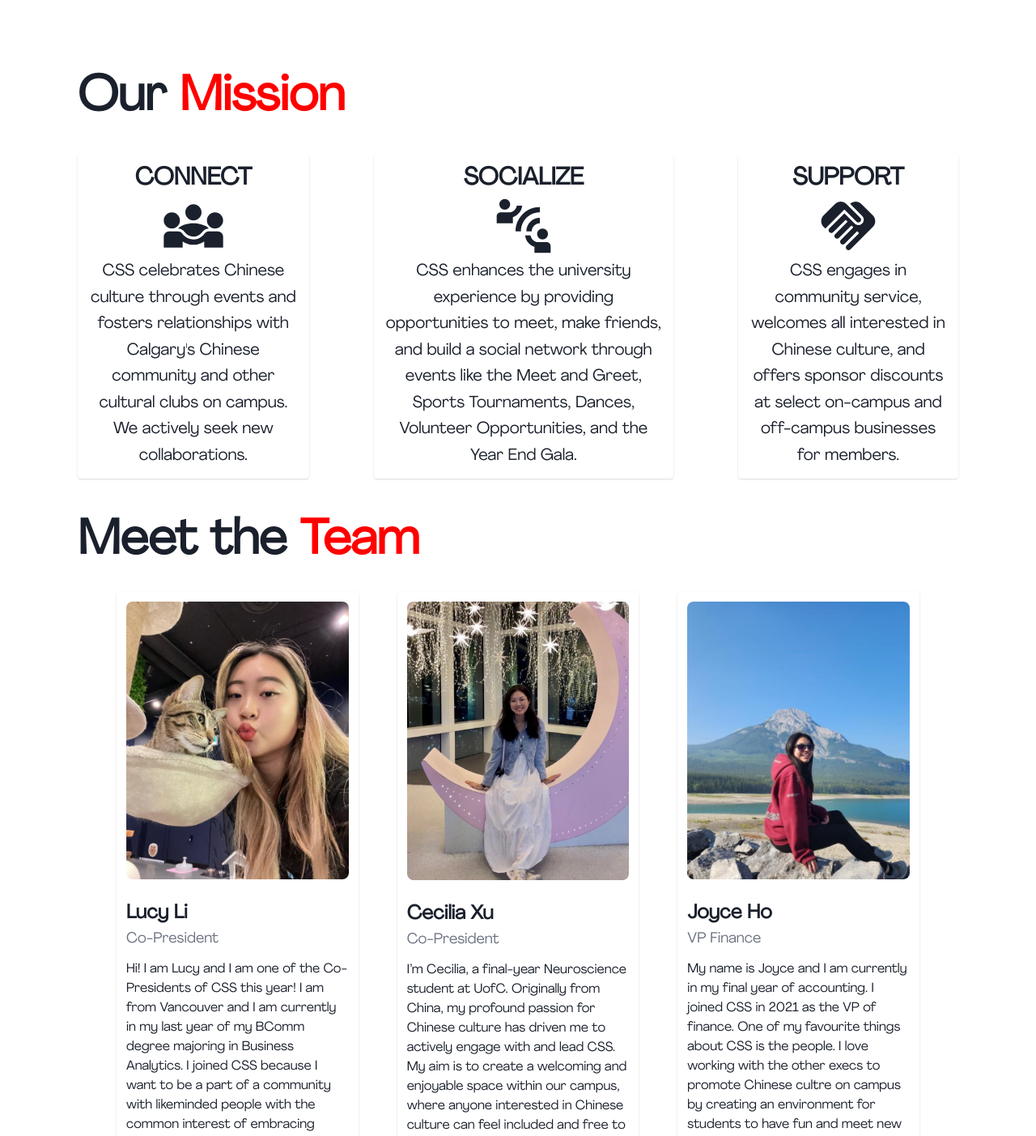
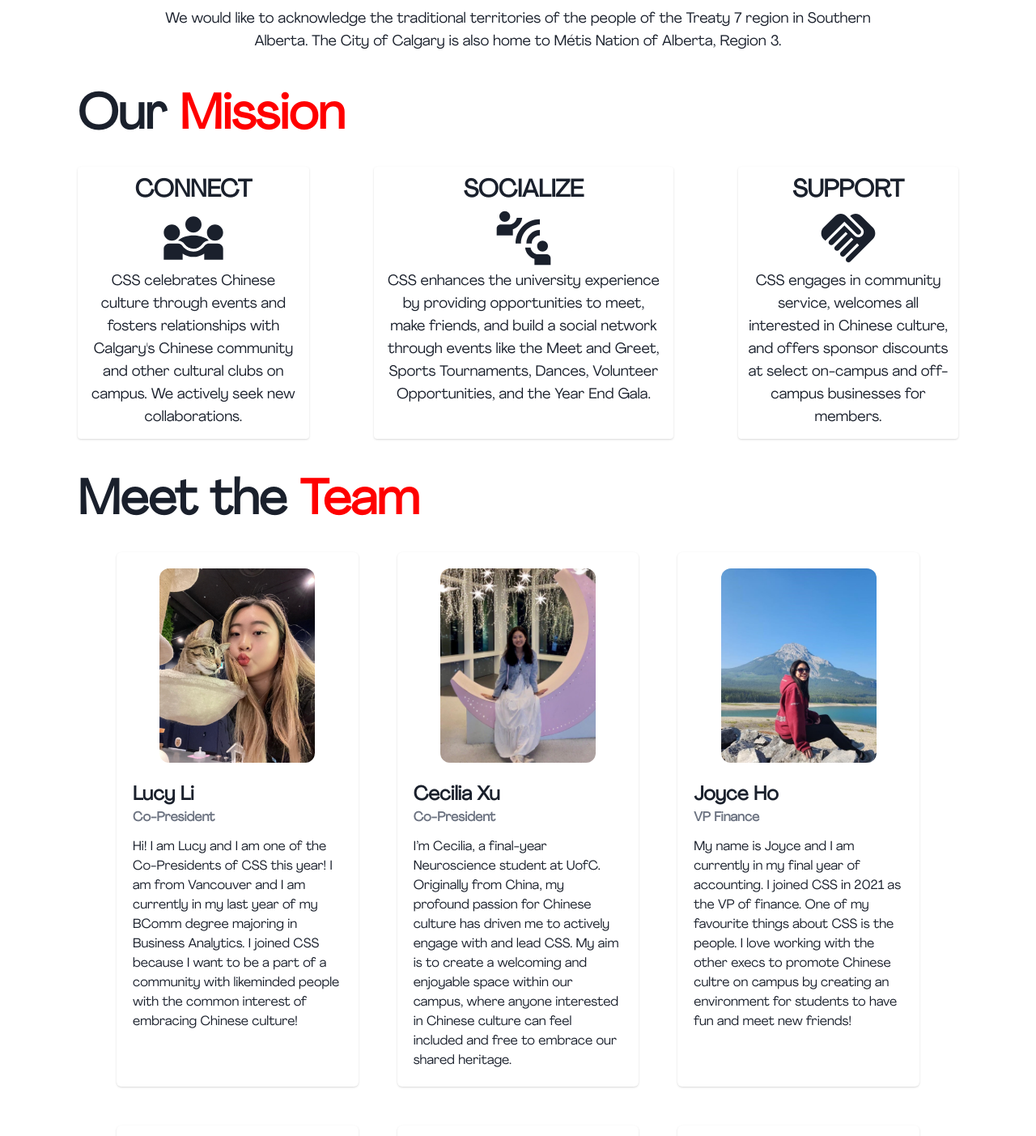
Before and after one commit to allennguyen01/UCalgary-CSS, a React (Vite) app: page /about-us in a window 1280 px wide. Shown: the part 694-2097 px from the top of the page at 81% size. Built offline with nearby package versions, Linux system fonts and the light colour scheme.

Commit message:
Style about us page for mobile

```diff
--- a/src/index.css
+++ b/src/index.css
@@ -6,3 +6,9 @@
   font-family: "Agrandir";
   src: url(../src/assets/Agrandir/Agrandir-Regular.otf);
 }
+
+@layer utilities {
+  .grid-cols-autofit {
+    grid-template-columns: repeat(auto-fit, minmax(14rem, 1fr));
+  }
+}
--- a/src/pages/AboutUs.jsx
+++ b/src/pages/AboutUs.jsx
@@ -5,7 +5,19 @@ import JoyceHeadshot from "../assets/images/meet-the-team/Joyce.jpg";
 import KerryHeadshot from "../assets/images/meet-the-team/Kerry.jpg";
 import ReneeHeadshot from "../assets/images/meet-the-team/Renee.jpg";
 import StephHeadshot from "../assets/images/meet-the-team/Steph.jpg";
-import { Card, CardBody, Image, Stack, Text } from "@chakra-ui/react";
+import {
+  Card,
+  CardBody,
+  Image,
+  Stack,
+  Text,
+  Accordion,
+  AccordionItem,
+  AccordionButton,
+  AccordionPanel,
+  AccordionIcon,
+  Box,
+} from "@chakra-ui/react";
 import PropTypes from "prop-types";
 import Diversity3Icon from "@mui/icons-material/Diversity3";
 import ConnectWithoutContactIcon from "@mui/icons-material/ConnectWithoutContact";
@@ -60,14 +72,14 @@ export default function AboutUs() {
   ];
 
   return (
-    <div className="flex flex-auto flex-col m-8 gap-12">
+    <div className="flex flex-auto flex-col m-2 lg:m-8 gap-12">
       <div id="who-we-are" className="flex flex-col items-center gap-8">
-        <div className="flex items-center justify-center gap-16">
+        <div className="flex flex-col lg:flex-row items-center justify-center lg:gap-16">
           <div>
-            <h1 className="text-6xl font-semibold">
+            <h1 className="text-4xl lg:text-6xl font-semibold">
               Who <span className="text-red">We</span> Are
             </h1>
-            <p className="text-xl my-8 leading-relaxed">
+            <p className="text-base/relaxed lg:text-xl/relaxed my-8">
               Established in 1968, the Chinese Students&apos; Society (CSS) is
               the pioneering and largest Chinese student club at the University
               of Calgary. As a non-profit organization, CSS is devoted to
@@ -83,20 +95,20 @@ export default function AboutUs() {
           <img
             src={img}
             alt="CSS team photo"
-            className="h-[26rem] rounded-full"
+            className="max-h-[32rem] rounded-full"
           />
         </div>
-        <p className="text-lg text-center">
+        <p className="text-sm lg:text-lg text-center max-w-4xl">
           We would like to acknowledge the traditional territories of the people
-          of the Treaty 7 region in Southern Alberta. <br />
-          The City of Calgary is also home to Métis Nation of Alberta, Region 3.
+          of the Treaty 7 region in Southern Alberta. The City of Calgary is
+          also home to Métis Nation of Alberta, Region 3.
         </p>
       </div>
-      <div id="our-mission">
-        <h1 className="text-6xl font-semibold my-10">
+      <div id="our-mission" className="flex flex-col gap-8">
+        <h1 className="text-4xl lg:text-6xl font-semibold">
           Our <span className="text-red">Mission</span>
         </h1>
-        <div className="text-xl leading-relaxed flex gap-20">
+        <div className="flex flex-col lg:flex-row text-xl leading-relaxed gap-8 lg:gap-20">
           <MissionCard
             title="CONNECT"
             icon={<Diversity3Icon sx={{ fontSize: iconSize }} />}
@@ -121,15 +133,17 @@ export default function AboutUs() {
           />
         </div>
       </div>
-      <div id="meet-the-team" className="flex flex-col gap-8">
-        <h1 className="text-6xl font-semibold">
+      <div id="meet-the-team" className="flex flex-col gap-4 lg:gap-8">
+        <h1 className="text-4xl lg:text-6xl font-semibold">
           Meet the <span className="text-red">Team</span>
         </h1>
 
-        <div className="grid grid-cols-3 gap-12 mx-12">
+        <div className="flex items-center justify-center">
+          <div className="grid grid-cols-1 lg:grid-cols-3 gap-4 lg:gap-12 lg:mx-12">
             {teamMembers.map((member) => (
               <TeamCard key={member.name} teamMember={member} />
             ))}
+          </div>
         </div>
       </div>
     </div>
@@ -140,9 +154,9 @@ function MissionCard({ title, icon, content }) {
   return (
     <Card size={"sm"}>
       <CardBody className="text-center">
-        <Text className="text-3xl text-center font-bold">{title}</Text>
-        {icon}
-        <Text>{content}</Text>
+        <Text className="lg:text-3xl font-bold">{title}</Text>
+        <Text>{icon}</Text>
+        <Text className="text-base lg:text-lg leading-relaxed">{content}</Text>
       </CardBody>
     </Card>
   );
@@ -156,26 +170,45 @@ MissionCard.propTypes = {
 
 function TeamCard({ teamMember }) {
   return (
-    <Card size={"sm"}>
+    <Card>
       <CardBody>
+        <Box className="flex justify-center">
           <Image
             src={teamMember.photo}
             alt={teamMember.name}
-          borderRadius="lg"
-          width={"sm"}
+            className="justify-self-center max-h-60 object-contain rounded-xl"
           />
+        </Box>
+
         <Stack mt="6" spacing="3">
           <Text>
-            <Text fontWeight={"extrabold"} fontSize="2xl">
+            <Text className="font-bold text-lg lg:text-2xl">
               {teamMember.name}
             </Text>
-            <Text className="text-gray-500" fontSize="lg">
+            <Text className="text-sm lg:text-base font-bold text-gray-500">
               {teamMember.position}
             </Text>
           </Text>
 
-          <Text>{teamMember.description}</Text>
+          <Text className="hidden lg:flex text-sm lg:text-base leading-relaxed">
+            {teamMember.description}
+          </Text>
         </Stack>
+        <Accordion allowToggle className="lg:hidden">
+          <AccordionItem className="p-0 m-0">
+            <AccordionButton paddingX={0} paddingY={2}>
+              <Box className="text-sm text- inline flex-1 text-left">
+                Member Bio
+              </Box>
+              <AccordionIcon />
+            </AccordionButton>
+            <AccordionPanel padding={0}>
+              <Text className="text-xs leading-relaxed">
+                {teamMember.description}
+              </Text>
+            </AccordionPanel>
+          </AccordionItem>
+        </Accordion>
       </CardBody>
     </Card>
   );
```
Lines whose indentation alone changed are shown as unchanged.
